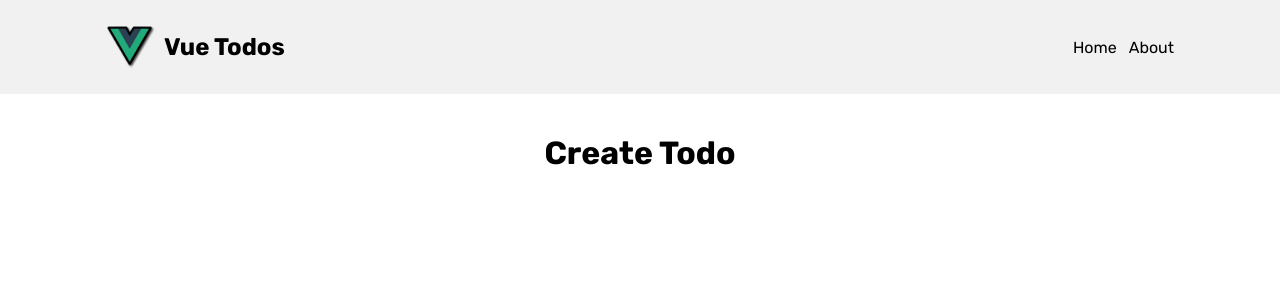
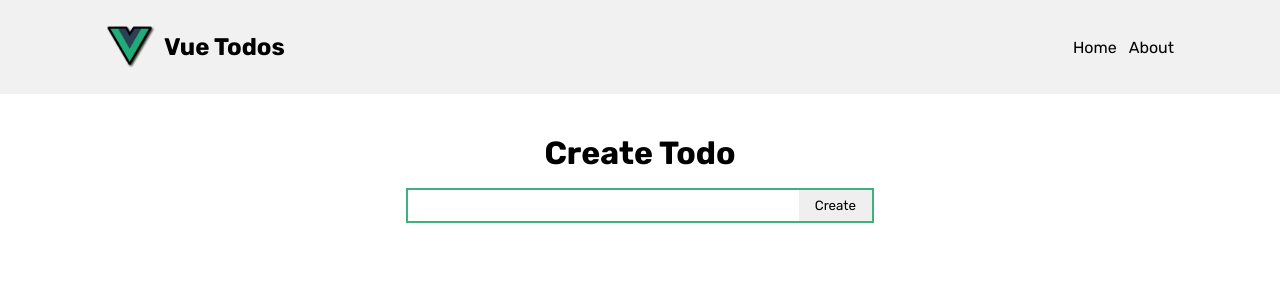
Before and after one commit to Dnrats/vue-3-crash-course, a Vue app: page / in a window 1280 px wide. Shown: the top 300 px of the page. Built offline with nearby package versions, Linux system fonts and the light colour scheme; a web font is replaced by a local one.

Commit message:
Added properties to todocreator and header

```diff
--- /dev/null
+++ b/src/components/TodoCreator.vue
@@ -0,0 +1,38 @@
+<template>
+    <div class="input-wrap">
+        <input type="text">
+        <button>Create</button>
+    </div>
+</template>
+
+<script setup>
+
+</script>
+
+<style lang="scss" scoped>
+.input-wrap {
+  display: flex;
+  transition: 250ms ease;
+  border: 2px solid #41b080;
+
+  &:focus-within {
+    box-shadow: 0 -4px 6px -1px rgb(0 0 0 / 0.1),
+      0 -2px 4px -2px rgb(0 0 0 / 0.1);
+  }
+
+  input {
+    width: 100%;
+    padding: 8px 6px;
+    border: none;
+
+    &:focus {
+      outline: none;
+    }
+  }
+
+  button {
+    padding: 8px 16px;
+    border: none;
+  }
+}
+</style>
--- a/src/views/TodosView.vue
+++ b/src/views/TodosView.vue
@@ -1,9 +1,12 @@
 <script setup>
+import TodoCreator from '../components/TodoCreator.vue';
+
 </script>
 
 <template>
   <main>
     <h1>Create Todo</h1>
+    <TodoCreator/>
   </main>
 </template>
 
```
